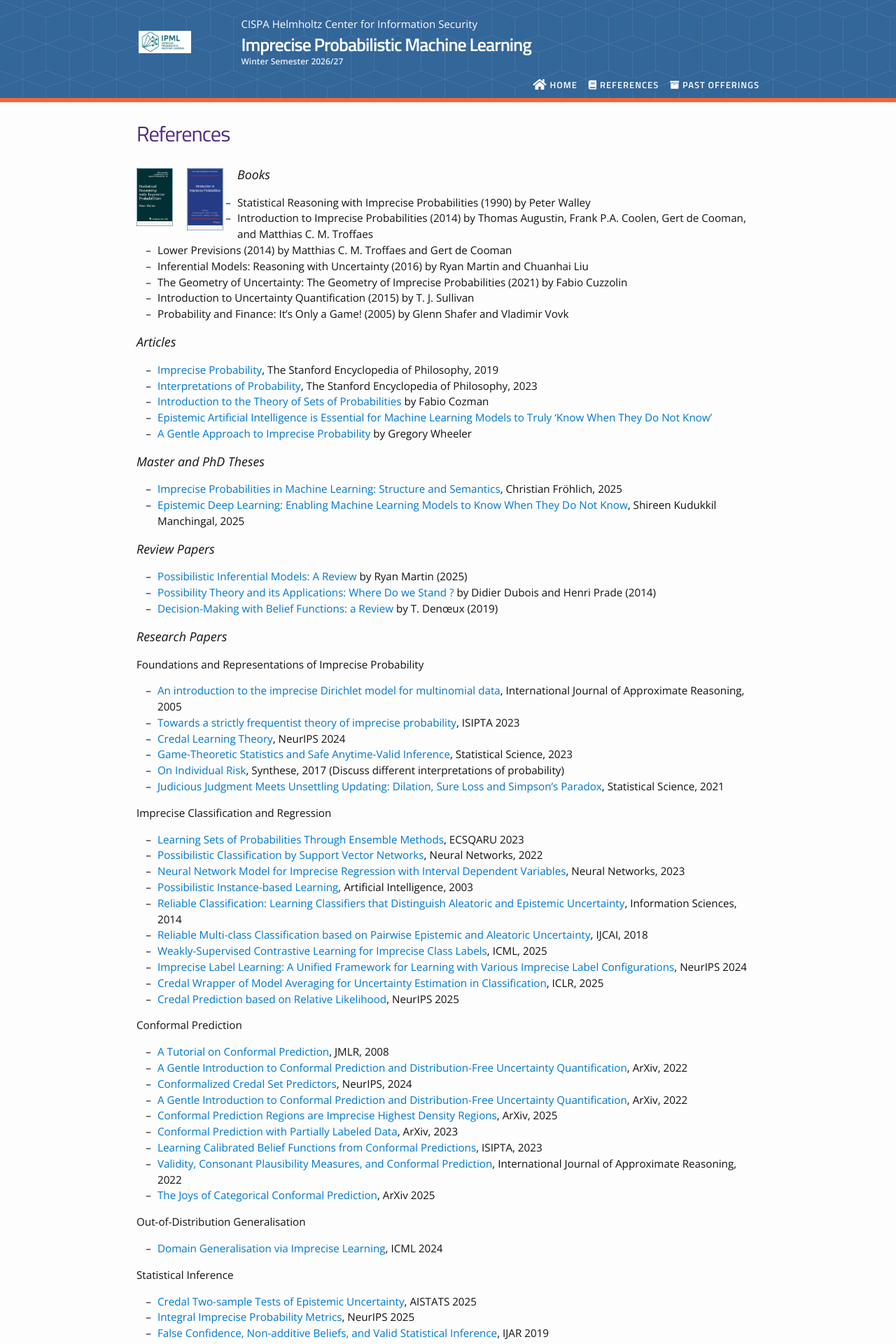
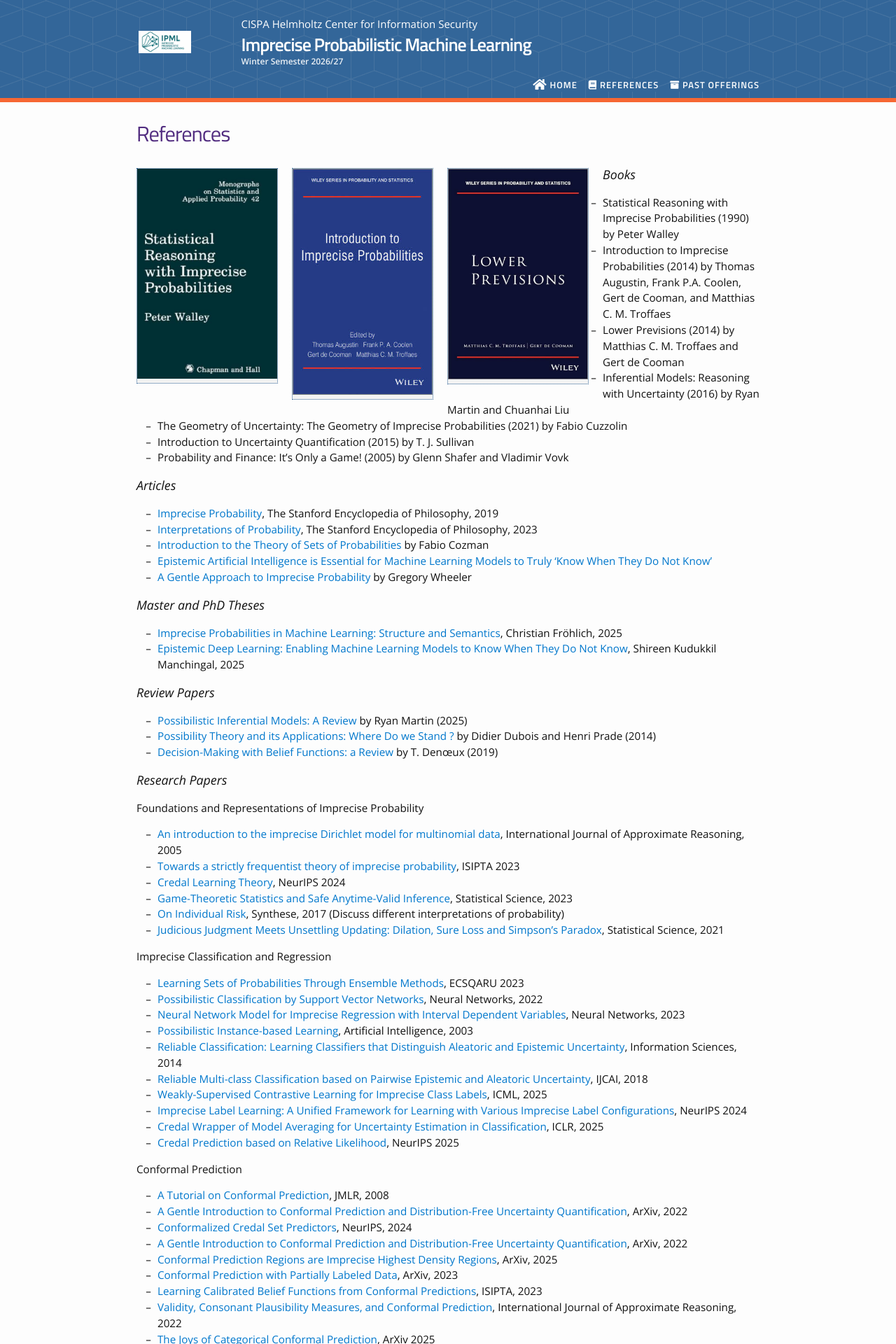
Before and after one commit to muandet-lab/ipml-course, a Jekyll site: the page built from references.md, in a window 1280 px wide. Shown: the top 1920 px of the page at 70% size. Built offline with Jekyll 4.4.1, drawn with Linux system fonts in a browser that asks for light colours; nearby versions of some CDN libraries.

Commit message:
Update references.md

```diff
--- a/references.md
+++ b/references.md
@@ -4,8 +4,9 @@ title: References
 permalink: /references/
 ---
 
-{% include image.html url="/_images/SRIP-Walley.jpg" width="50" align="left" %}
-{% include image.html url="/_images/IIP-Augustin.jpeg" width="50" align="left" %}
+{% include image.html url="/_images/SRIP-Walley.jpg" width="200" align="left" %}
+{% include image.html url="/_images/IIP-Augustin.jpeg" width="200" align="left" %}
+{% include image.html url="/_images/LP-Troffaes.jpg" width="200" align="left" %}
 
 ### Books
 
```
